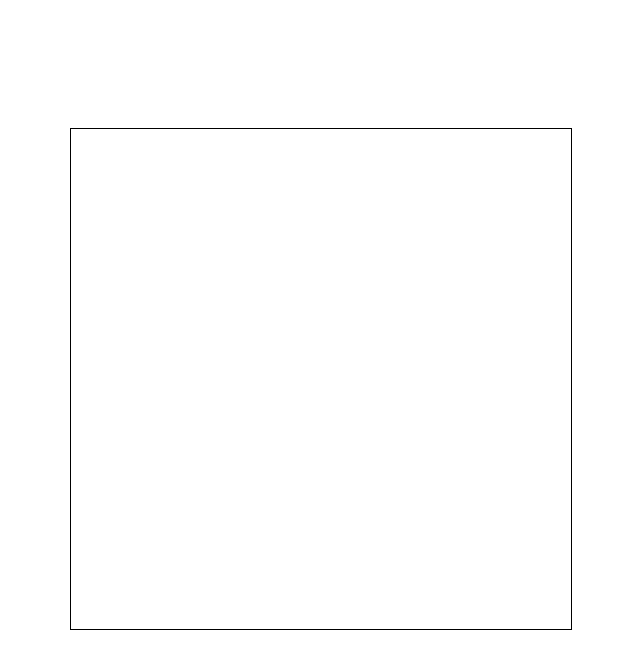
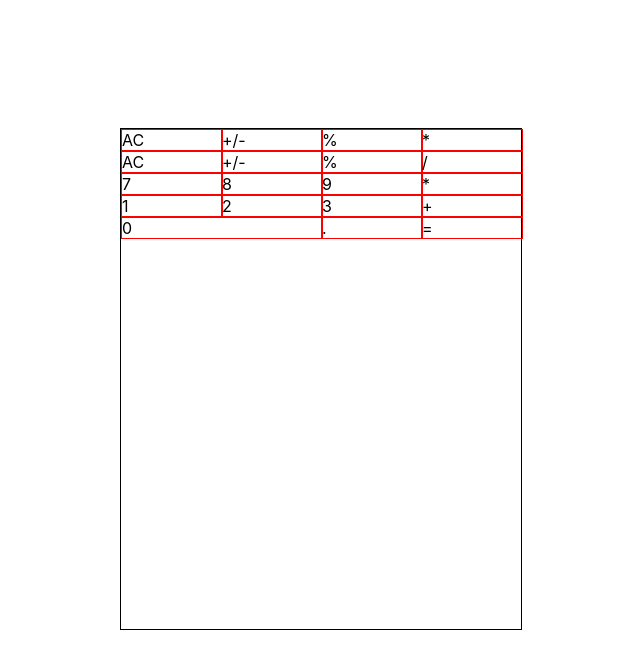
Before and after one commit to tta2yta/math-magicians, a React (Create React App) app: page / in a window 1280 px wide. Shown: the top 668 px of the page, without its empty margins (319-959 px from the left). Built offline with nearby package versions, Linux system fonts and the light colour scheme.

Commit message:
Update calculator class

```diff
--- a/src/App.css
+++ b/src/App.css
@@ -1,10 +1,21 @@
-.App {
-  text-align: center;
-}
 
 .calculator{
   margin: 10% auto;
-  width: 500px;
+  width: 400px;
   height: 500px;
   border: 1px solid black;
 }
+
+.calculator-body, .calculator-body-last{
+  display: grid;
+  grid-template-columns: 100px 100px 100px 100px;
+  padding: 0;
+}
+.calculator-body > div, .calculator-body-last > div  {
+  border: 1px solid red;
+  width: 100%;
+
+}
+.cols-span-2{
+  grid-column: 1 / span 2;
+}
--- a/src/components/calculator.js
+++ b/src/components/calculator.js
@@ -1,3 +1,4 @@
+/* eslint-disable */
 import React from 'react';
 
 export default class Calculator extends React.Component {
@@ -10,12 +11,38 @@ export default class Calculator extends React.Component {
     return (
       <div className="calculator">
         <div className="calculator-body">
-            <div className="calc-row"></div>
-            <div className="calc-row"></div>
-            <div className="calc-row"></div>
-            <div className="calc-row"></div>
-            <div className="calc-row"></div>
-            </div>
+          <div className="calc-row">AC</div>
+          <div className="calc-row">+/-</div>
+          <div className="calc-row">%</div>
+          <div className="calc-row">*</div>
+        </div>
+
+        <div className="calculator-body">
+          <div className="calc-row">AC</div>
+          <div className="calc-row">+/-</div>
+          <div className="calc-row">%</div>
+          <div className="calc-row">/</div>
+        </div>
+
+        <div className="calculator-body">
+          <div className="calc-row">7</div>
+          <div className="calc-row">8</div>
+          <div className="calc-row">9</div>
+          <div className="calc-row">*</div>
+        </div>
+
+        <div className="calculator-body">
+          <div className="calc-row">1</div>
+          <div className="calc-row">2</div>
+          <div className="calc-row">3</div>
+          <div className="calc-row">+</div>
+        </div>
+
+        <div className="calculator-body-last">
+          <div className="calc-row cols-span-2">0</div>
+          <div className="calc-row">.</div>
+          <div className="calc-row">=</div>
+        </div>
       </div>
     );
   }
```
